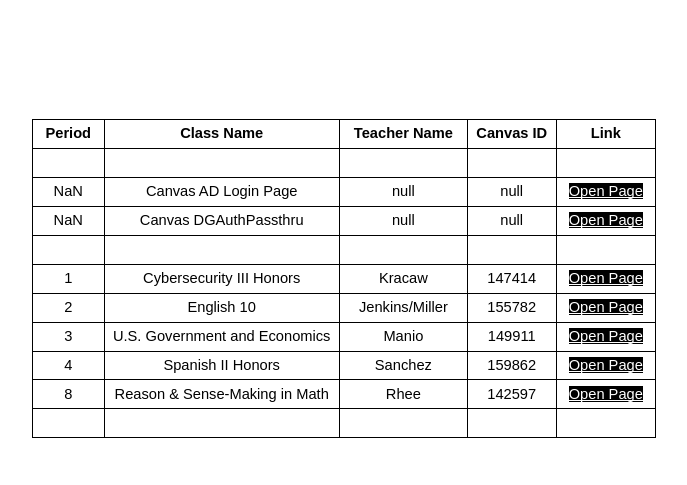
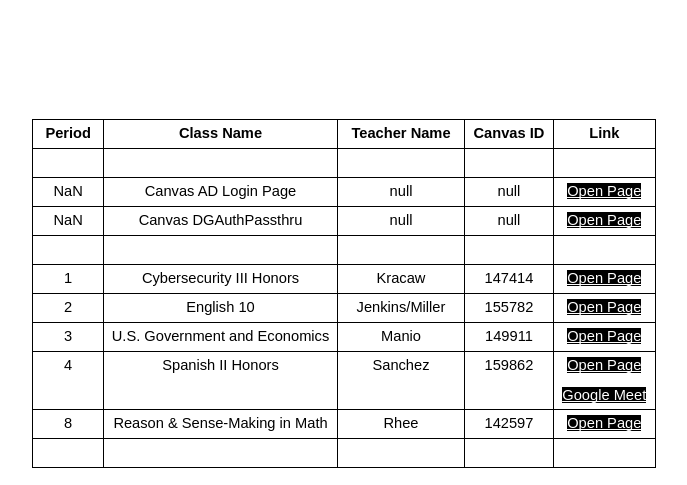
Before and after one commit to yeboikaito/yeboikaito.github.io, a plain HTML site: page index.html in a window 1280 px wide. Shown: the whole page, without its empty margins (72-759 px from the left). Drawn offline with Linux system fonts and the light colour scheme.

Commit message:
Update index, add GGMEET link

```diff
--- a/index.html
+++ b/index.html
@@ -276,7 +276,7 @@
 				<td class="c7" colspan="1" rowspan="1">
 					<p class="c0">
 						<span class="c10">
-							<a class="c9" href="https://ccsd.instructure.com/courses/17901~159862">Open Page</a>
+							<a class="c9" href="https://ccsd.instructure.com/courses/17901~159862">Open Page</a><br><br><a class="c9" href="https://meet.google.com/lookup/mrsanchez">Google Meet</a>
 						</span>
 					</p>
 				</td>
```
